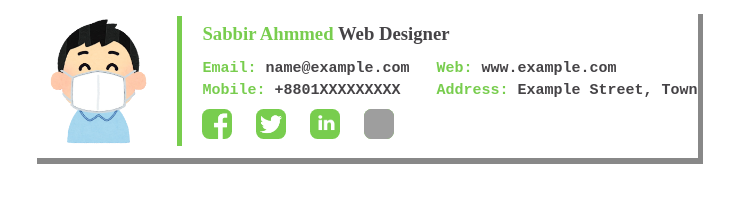
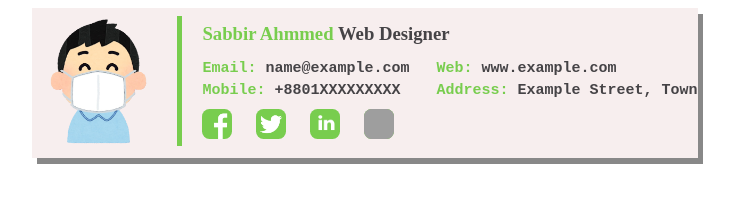
Before and after one commit to sabbir-bipu/emailsignaturedemo, a plain HTML site: page index.html in a window 1280 px wide. Shown: the whole page, without its empty margins (275-1009 px from the left). Drawn offline with Linux system fonts and the light colour scheme; grey boxes are pictures that could not be loaded.

Commit message:
Update index.html

```diff
--- a/index.html
+++ b/index.html
@@ -9,7 +9,7 @@
 
 <body>
     <table border="0" cellspacing="0" cellpadding="0" align="center">
-        <tr style="height: 150px; width: 650px;  box-shadow: 5px 6px #888888;">
+        <tr style="height: 150px; width: 650px; background-color: rgb(247, 238, 238) ; box-shadow: 5px 6px #888888;">
             <td style="width: 150px; ">
                 <img src="https://sabbir-bipu.github.io/emailsignaturedemo/img/photo.png" alt="face"
                     style="height: 130px; width: 130px; border-right: 5px solid #78CD4E; padding-right: 15px;">
```
